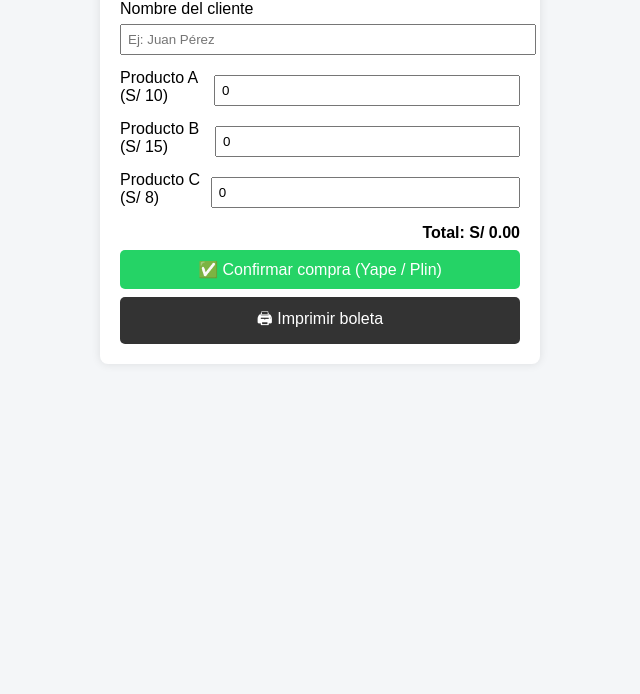
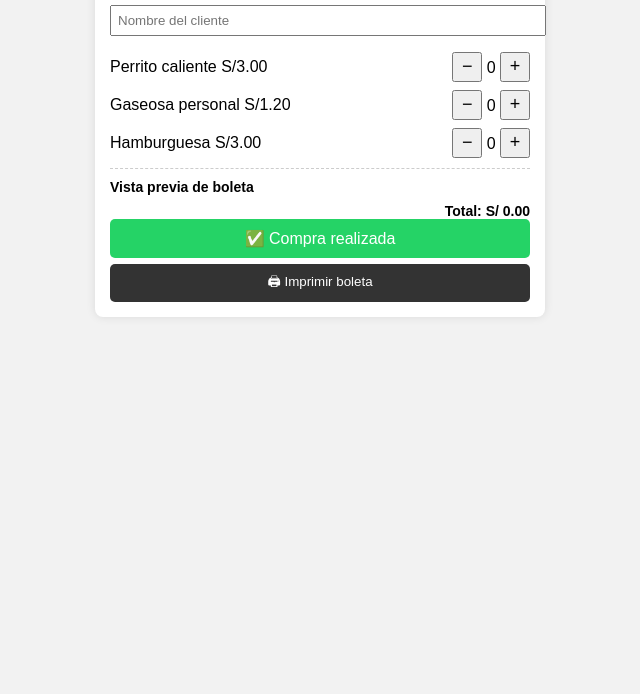
Before and after one commit to Dennisvc12/uveprotechtienda2, a plain HTML site: page index.html in a window 1280 px wide. Shown: the part 106-800 px from the top of the page, without its empty margins (320-960 px from the left). Drawn offline with Linux system fonts and the light colour scheme.

Commit message:
Update index.html

```diff
--- a/index.html
+++ b/index.html
@@ -2,138 +2,194 @@
 <html lang="es">
 <head>
 <meta charset="UTF-8">
-<title>Pedido y Confirmación</title>
+<title>Pedido - Boleta</title>
+
 <style>
 body {
     font-family: Arial, sans-serif;
-        background: #f4f6f8;
+    background: #f2f2f2;
     padding: 20px;
 }
-    .boleta {
-        max-width: 400px;
+.contenedor {
+    max-width: 420px;
     margin: auto;
     background: #fff;
-        padding: 20px;
     border-radius: 8px;
+    padding: 15px;
     box-shadow: 0 0 10px rgba(0,0,0,.1);
 }
 h2 {
     text-align: center;
-        margin-bottom: 10px;
 }
 .producto {
     display: flex;
     justify-content: space-between;
+    align-items: center;
     margin: 8px 0;
 }
-    input[type="number"], input[type="text"] {
-        width: 100%;
-        padding: 6px;
-        margin: 6px 0;
+.producto button {
+    width: 30px;
+    height: 30px;
+    font-size: 18px;
 }
-    button {
-        width: 100%;
-        padding: 10px;
-        margin-top: 8px;
-        border: none;
-        border-radius: 5px;
-        cursor: pointer;
-        font-size: 16px;
+.cantidad {
+    width: 30px;
+    text-align: center;
 }
-    .btn-confirmar {
-        background: #25D366;
-        color: #fff;
-    }
-    .btn-imprimir {
-        background: #333;
-        color: #fff;
+.boleta {
+    border-top: 1px dashed #ccc;
+    margin-top: 10px;
+    padding-top: 10px;
+    font-size: 14px;
 }
 .total {
     font-weight: bold;
     text-align: right;
-        margin-top: 10px;
+    margin-top: 8px;
+}
+input {
+    width: 100%;
+    padding: 6px;
+    margin-bottom: 8px;
+}
+button.confirmar {
+    background: #25D366;
+    color: #fff;
+    width: 100%;
+    padding: 10px;
+    border: none;
+    border-radius: 5px;
+    font-size: 16px;
+    cursor: pointer;
+}
+button.imprimir {
+    background: #333;
+    color: #fff;
+    width: 100%;
+    padding: 8px;
+    border: none;
+    border-radius: 5px;
+    margin-top: 6px;
 }
 </style>
 </head>
 
 <body>
 
-<div class="boleta" id="boleta">
-    <h2>🧾 Boleta de Pedido</h2>
+<div class="contenedor" id="boleta">
+    <h2>🧾 Pedido</h2>
 
-    <label>Nombre del cliente</label>
-    <input type="text" id="cliente" placeholder="Ej: Juan Pérez">
+    <input type="text" id="cliente" placeholder="Nombre del cliente">
 
+    <!-- PRODUCTOS -->
     <div class="producto">
-        <span>Producto A (S/ 10)</span>
-        <input type="number" min="0" value="0" onchange="calcular()"
-               data-precio="10">
+        Perrito caliente S/3.00
+        <div>
+            <button onclick="cambiar('perrito', -1)">−</button>
+            <span class="cantidad" id="perrito">0</span>
+            <button onclick="cambiar('perrito', 1)">+</button>
+        </div>
     </div>
 
     <div class="producto">
-        <span>Producto B (S/ 15)</span>
-        <input type="number" min="0" value="0" onchange="calcular()"
-               data-precio="15">
+        Gaseosa personal S/1.20
+        <div>
+            <button onclick="cambiar('gaseosa', -1)">−</button>
+            <span class="cantidad" id="gaseosa">0</span>
+            <button onclick="cambiar('gaseosa', 1)">+</button>
+        </div>
     </div>
 
     <div class="producto">
-        <span>Producto C (S/ 8)</span>
-        <input type="number" min="0" value="0" onchange="calcular()"
-               data-precio="8">
+        Hamburguesa S/3.00
+        <div>
+            <button onclick="cambiar('hamburguesa', -1)">−</button>
+            <span class="cantidad" id="hamburguesa">0</span>
+            <button onclick="cambiar('hamburguesa', 1)">+</button>
+        </div>
     </div>
 
+    <!-- VISTA PREVIA -->
+    <div class="boleta">
+        <strong>Vista previa de boleta</strong>
+        <div id="detalle"></div>
         <div class="total" id="total">Total: S/ 0.00</div>
+    </div>
 
-    <button class="btn-confirmar" onclick="enviarPedido()">
-        ✅ Confirmar compra (Yape / Plin)
+    <button class="confirmar" onclick="enviarWhatsApp()">
+        ✅ Compra realizada
     </button>
 
-    <button class="btn-imprimir" onclick="window.print()">
+    <button class="imprimir" onclick="window.print()">
         🖨 Imprimir boleta
     </button>
 </div>
 
 <script>
-function calcular() {
+const precios = {
+    perrito: 3.00,
+    gaseosa: 1.20,
+    hamburguesa: 3.00
+};
+
+function cambiar(id, valor) {
+    let span = document.getElementById(id);
+    let cantidad = parseInt(span.innerText) + valor;
+    if (cantidad < 0) cantidad = 0;
+    span.innerText = cantidad;
+    actualizarBoleta();
+}
+
+function actualizarBoleta() {
+    let detalle = "";
     let total = 0;
-    document.querySelectorAll('input[type="number"]').forEach(input => {
-        total += input.value * input.dataset.precio;
-    });
+
+    for (let p in precios) {
+        let cant = parseInt(document.getElementById(p).innerText);
+        if (cant > 0) {
+            let subtotal = cant * precios[p];
+            detalle += `${cant} x ${p} = S/ ${subtotal.toFixed(2)}<br>`;
+            total += subtotal;
+        }
+    }
+
+    document.getElementById("detalle").innerHTML = detalle || "Sin productos";
     document.getElementById("total").innerText = "Total: S/ " + total.toFixed(2);
 }
 
-function enviarPedido() {
+function enviarWhatsApp() {
     let cliente = document.getElementById("cliente").value;
     if (!cliente) {
         alert("Ingrese el nombre del cliente");
         return;
     }
 
-    let mensaje = "🧾 *Nuevo Pedido*\n";
+    let mensaje = "🧾 *BOLETA DE COMPRA*\n";
     mensaje += "Cliente: " + cliente + "\n\n";
 
     let total = 0;
-    document.querySelectorAll('input[type="number"]').forEach((input, i) => {
-        if (input.value > 0) {
-            let nombre = input.parentElement.children[0].innerText;
-            mensaje += nombre + " x " + input.value + "\n";
-            total += input.value * input.dataset.precio;
+
+    for (let p in precios) {
+        let cant = parseInt(document.getElementById(p).innerText);
+        if (cant > 0) {
+            let subtotal = cant * precios[p];
+            mensaje += `${cant} x ${p} = S/ ${subtotal.toFixed(2)}\n`;
+            total += subtotal;
         }
-    });
+    }
+
+    if (total === 0) {
+        alert("Seleccione al menos un producto");
+        return;
+    }
 
     mensaje += "\n💰 Total: S/ " + total.toFixed(2);
-    mensaje += "\n📲 Pago realizado por Yape / Plin";
+    mensaje += "\n💳 Pago: Yape / Plin / Efectivo";
+    mensaje += "\n✅ Compra realizada";
 
-    // 👉 WHATSAPP (CAMBIA EL NÚMERO)
-    let telefono = "51999999999"; // +51 Perú
-    let urlWhatsapp = "https://wa.me/" + telefono + "?text=" + encodeURIComponent(mensaje);
-    window.open(urlWhatsapp, "_blank");
-
-    // 👉 CORREO (OPCIONAL)
-    let email = "tucorreo@gmail.com";
-    let asunto = "Nuevo pedido confirmado";
-    let mailto = `mailto:${email}?subject=${encodeURIComponent(asunto)}&body=${encodeURIComponent(mensaje)}`;
-    window.location.href = mailto;
+    let telefono = "51912994557";
+    let url = "https://wa.me/" + telefono + "?text=" + encodeURIComponent(mensaje);
+    window.open(url, "_blank");
 }
 </script>
 
```
Lines whose indentation alone changed are shown as unchanged.
